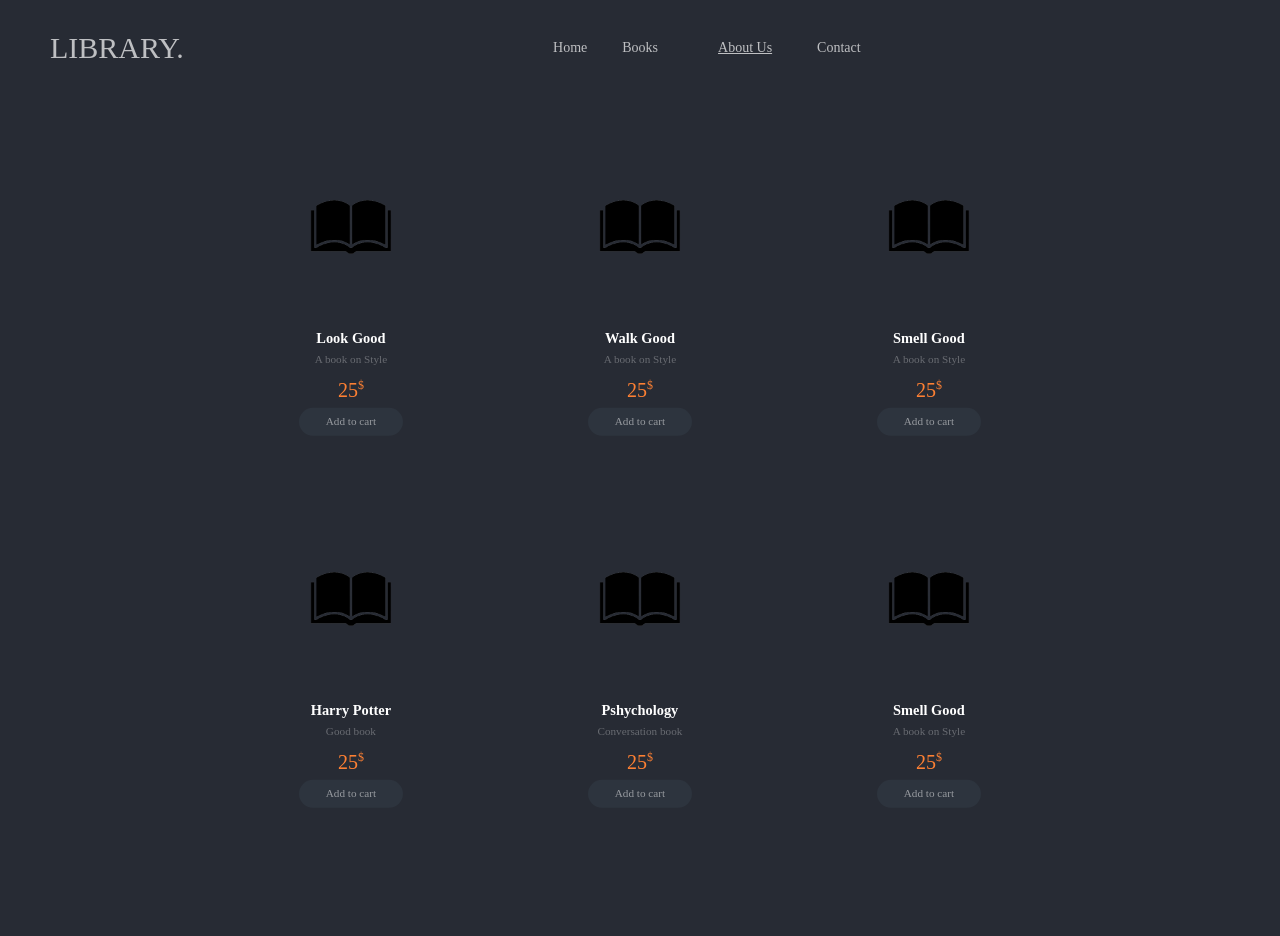
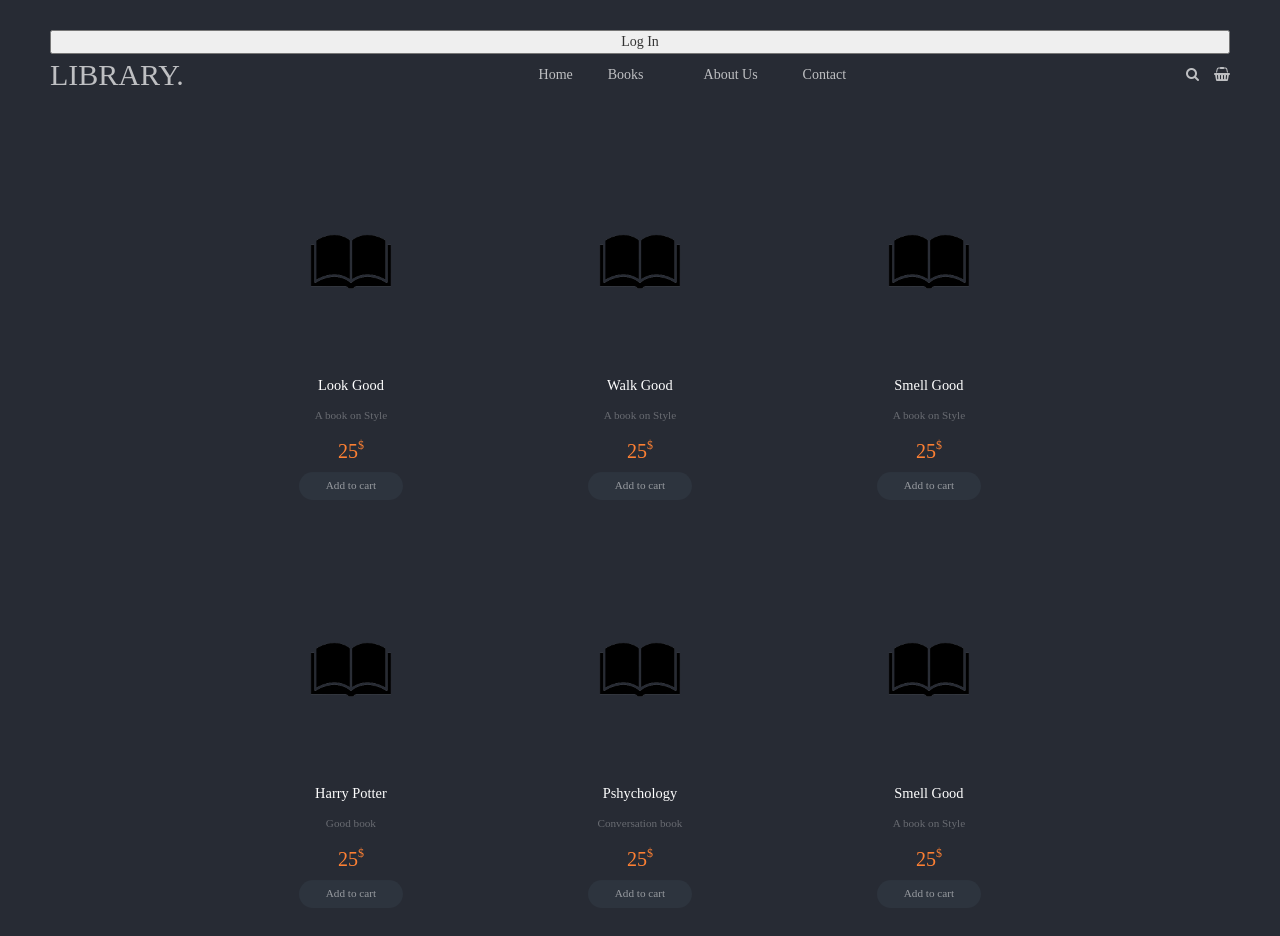
Before and after one commit to yasinjaamac/Comp-3005-project, a React (Create React App) app in the folder client/: page / in a window 1280 px wide. Shown: the top 936 px of the page. Built offline with nearby package versions, Linux system fonts and the light colour scheme.

Commit message:
Add authentification code

```diff
--- a/client/package.json
+++ b/client/package.json
@@ -3,6 +3,7 @@
   "version": "0.1.0",
   "private": true,
   "dependencies": {
+    "@auth0/auth0-react": "^1.8.0",
     "@fortawesome/fontawesome-svg-core": "^1.2.36",
     "@fortawesome/free-brands-svg-icons": "^5.15.4",
     "@fortawesome/free-regular-svg-icons": "^5.15.4",
@@ -16,6 +17,7 @@
     "react": "^17.0.2",
     "react-dom": "^17.0.2",
     "react-helmet": "^6.1.0",
+    "react-json-pretty": "^2.2.0",
     "react-router": "^6.2.0",
     "react-router-dom": "^6.2.0",
     "react-scripts": "4.0.3",
--- a/client/public/index.html
+++ b/client/public/index.html
@@ -18,6 +18,11 @@
       user's mobile device or desktop. See https://developers.google.com/web/fundamentals/web-app-manifest/
     -->
     <link rel="manifest" href="%PUBLIC_URL%/manifest.json" />
+
+    <!-- Font awsome -->
+    <link href="https://maxcdn.bootstrapcdn.com/bootstrap/3.3.6/css/bootstrap.min.css" rel="stylesheet"/>
+    <link href="https://maxcdn.bootstrapcdn.com/font-awesome/4.6.3/css/font-awesome.min.css" rel="stylesheet"/>
+
     <!--
       Notice the use of %PUBLIC_URL% in the tags above.
       It will be replaced with the URL of the `public` folder during the build.
--- /dev/null
+++ b/client/src/components/LoginButton.js
@@ -0,0 +1,15 @@
+import React from 'react'
+import { useAuth0 } from '@auth0/auth0-react';
+
+const LoginButton = () => {
+    const {loginWithRedirect, isAuthenticated} = useAuth0();
+    return (
+        !isAuthenticated && (
+        <button onClick={() => loginWithRedirect()}>
+        Log In
+        </button>
+        )
+    )
+}
+
+export default LoginButton
--- /dev/null
+++ b/client/src/components/LogoutButton.js
@@ -0,0 +1,16 @@
+import React from 'react'
+import { useAuth0 } from '@auth0/auth0-react';
+
+const  LogoutButton = () => {
+    const {logout, isAuthenticated} = useAuth0();
+
+    return (
+        isAuthenticated && (
+        <button onClick = {() => logout()}>
+            Log Out
+        </button>
+        )
+    )
+}
+
+export default LogoutButton
--- /dev/null
+++ b/client/src/components/userProfile.js
@@ -0,0 +1,19 @@
+import React from 'react'
+import { useAuth0 } from '@auth0/auth0-react'
+
+const UserProfile = () => {
+    const {user, isAuthenticated } = useAuth0();
+
+    return (
+        isAuthenticated && (
+        <div>
+            <h2>user.name</h2>
+            <p>user.email</p>
+
+        </div>
+        )
+    )
+}
+
+//{JSON.stringify(user,null,2)}
+export default UserProfile
--- a/client/src/index.js
+++ b/client/src/index.js
@@ -11,14 +11,39 @@ import AboutUs from './components/aboutUs'
 import Header from './components/header';
 import BookList from './components/bookList';
 import {Helmet} from 'react-helmet';
+import {Auth0Provider} from '@auth0/auth0-react'
+import LoginButton from './components/LoginButton';
+import LogoutButton from './components/LogoutButton';
+import UserProfile from './components/userProfile';
+import JSONPretty from 'react-json-pretty';
+
+const domain = process.env.REACT_APP_AUTH0_DOMAIN;
+const clientId = process.env.REACT_APP_AUTH0_CLIENT_ID;
 
 //<App />
+//React.StrictMode.
+//Que faire now... ?
 ReactDOM.render(
-  <React.StrictMode >
+  <Auth0Provider
+  domain={domain}
+  clientId={clientId}
+  redirectUri={window.location.origin}>
     <div className="container">
     <Helmet>
                 <style>{'body { background-color: #272b34; }'}</style>
-            </Helmet>
+    </Helmet>
+
+
+    <div>
+
+    </div>
+
+    <>
+    <LoginButton/>
+    <LogoutButton/>
+    <UserProfile/>
+    </>
+
     <Header/>
     <Router>
         <Routes>
@@ -30,7 +55,7 @@ ReactDOM.render(
         </Router>
     </div>
 
-  </React.StrictMode>,
+  </Auth0Provider>,
   document.getElementById('root')
 );
 
@@ -38,6 +63,7 @@ ReactDOM.render(
 // to log results (for example: reportWebVitals(console.log))
 // or send to an analytics endpoint. Learn more: https://bit.ly/CRA-vitals
 // reportWebVitals(); <Route exact path="/" component={Homepage}/>
+
 /**
     <Router>
        <Routes>
@@ -47,6 +73,7 @@ ReactDOM.render(
 
     <Helmet>
                 <style>{'body { background-color: #272b34; }'}</style>
-            </Helmet>*/
+            </Helmet>
+  */
 
 serviceWorker.unregister();
```
Also changed, not shown: client/src/components/ownerProfile.js (added, +12 -0 lines), 2 other files (tests, documents, lock files or other folders).
